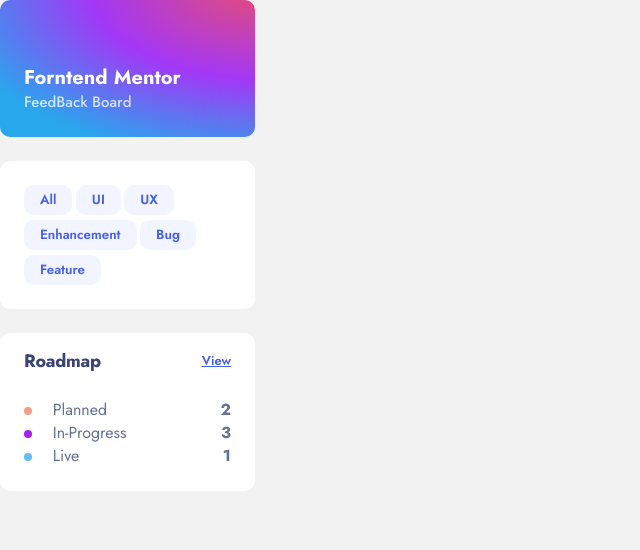
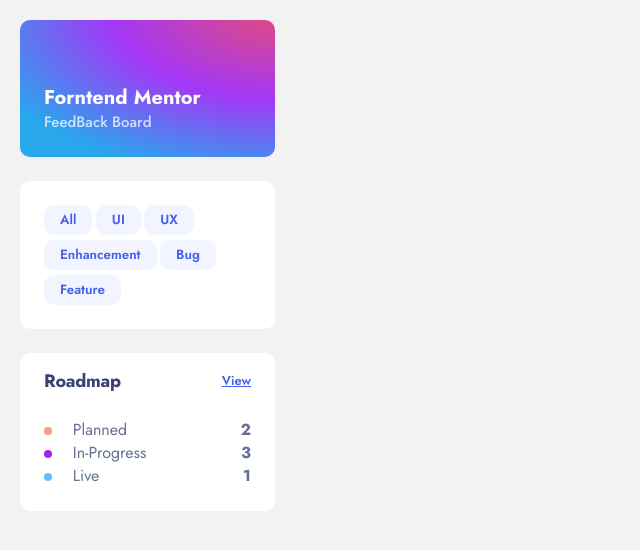
Before and after one commit to SMwebdeveloper/feedback-app, a Vue app: page / in a window 1280 px wide. Shown: the top 550 px of the page, without its empty margins (0-640 px from the left). Built offline with nearby package versions, Linux system fonts and the light colour scheme.

Commit message:
sidebar responsive

```diff
--- a/src/assets/scss/base/_base.scss
+++ b/src/assets/scss/base/_base.scss
@@ -28,7 +28,7 @@
 .container {
   max-width: 120rem;
   width: 100%;
-  padding: 0 2rem;
+  padding: 0 3rem;
   margin: 0 auto;
   z-index: 1;
   padding-top: 2rem;
--- a/src/assets/scss/layouts/_sidebar.scss
+++ b/src/assets/scss/layouts/_sidebar.scss
@@ -1,6 +1,6 @@
 .sidebar {
-  top: 0;
-  left: 0;
+  top: 2rem;
+  left: 2rem;
   position: fixed;
 
   @include responsive(table) {
@@ -205,6 +205,6 @@
   }
   &--bg {
     background: rgba(0, 0, 0, 0.5);
-    height: 90vh;
+    height: 100vh;
   }
 }
```
